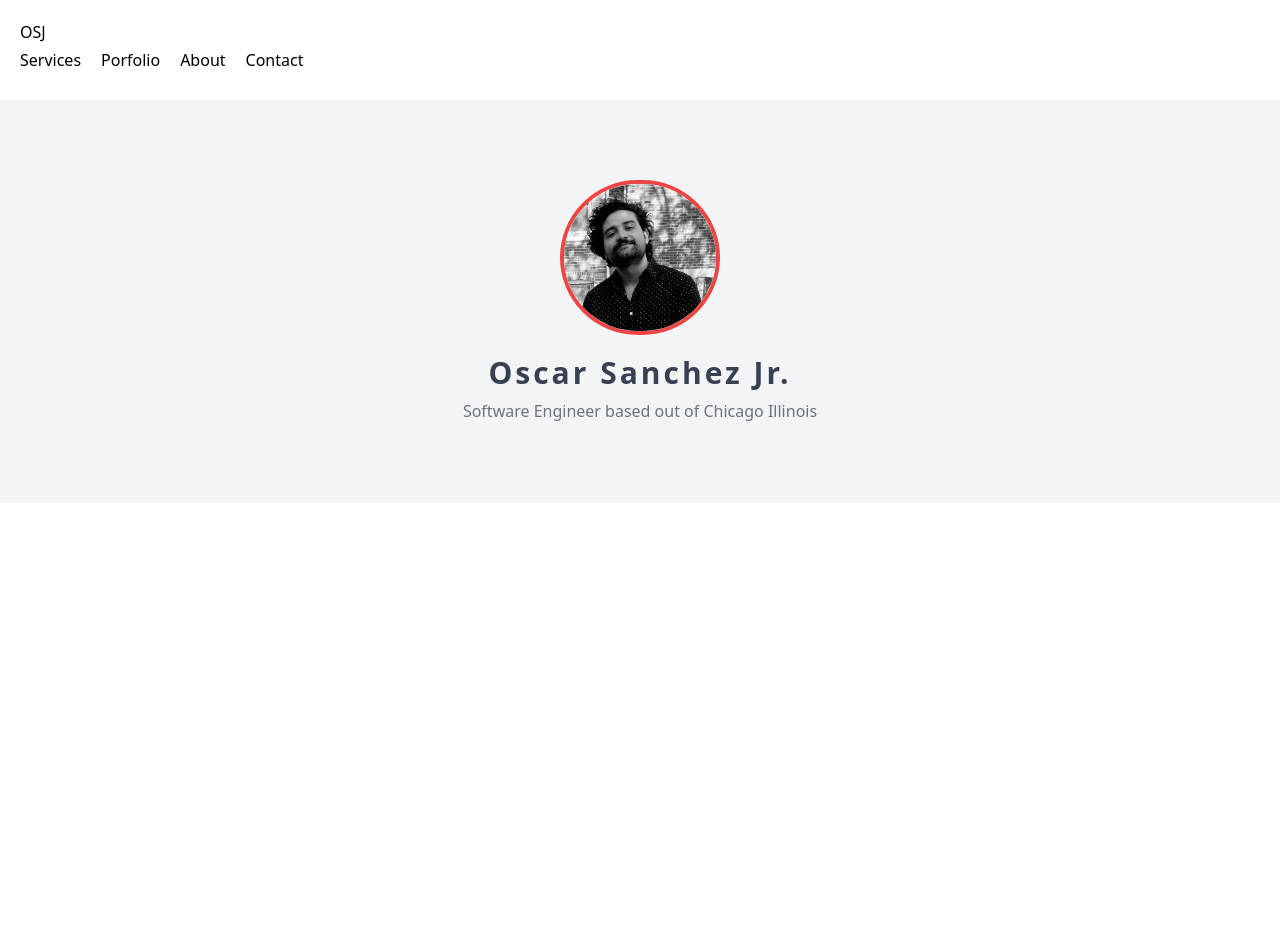
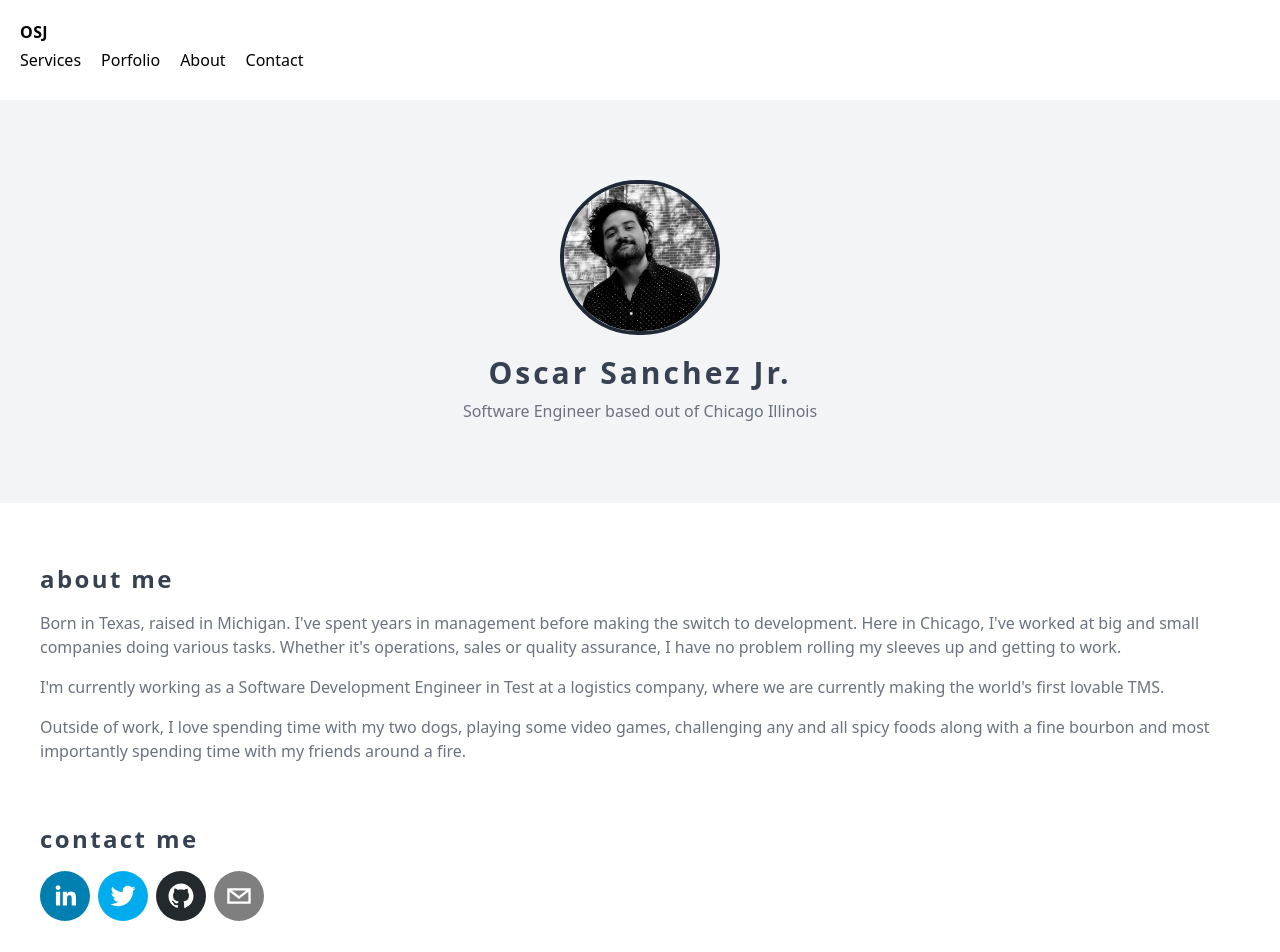
Before and after one commit to heyosj/heyosj-portfolio, a React (Create React App) app: page / in a window 1280 px wide. Shown: the top 952 px of the page. Before the commit the page ends 800 px from the top, so only its background shows below. Built offline with nearby package versions, Linux system fonts and the light colour scheme.

Commit message:
contact page

```diff
--- a/package.json
+++ b/package.json
@@ -11,6 +11,7 @@
 		"react": "^17.0.2",
 		"react-dom": "^17.0.2",
 		"react-scripts": "4.0.3",
+		"react-social-icons": "^5.4.0",
 		"web-vitals": "^1.0.1"
 	},
 	"scripts": {
--- a/src/App.js
+++ b/src/App.js
@@ -1,6 +1,8 @@
 import './App.css';
 import Navbar from './components/Navbar/Navbar';
 import IntroImage from './components/IntroImage/IntroImage';
+import About from './components/About/About';
+import Contact from './components/Contact/Contact';
 
 function App() {
 	return (
@@ -8,6 +10,8 @@ function App() {
 			<header className="App-header">
 				<Navbar />
 				<IntroImage />
+				<About />
+				<Contact />
 			</header>
 		</div>
 	);
--- /dev/null
+++ b/src/components/About/About.js
@@ -0,0 +1,25 @@
+import React from 'react';
+
+const About = () => {
+	return (
+		<div className="container mx-auto pt-10 px-10">
+			<h1 className="tracking-widest text-2xl text-gray-700 font-black pt-5">about me</h1>
+			<p className="text-1xl text-gray-500 pt-4">
+				Born in Texas, raised in Michigan. I've spent years in management before making the switch to
+				development. Here in Chicago, I've worked at big and small companies doing various tasks. Whether it's
+				operations, sales or quality assurance, I have no problem rolling my sleeves up and getting to work.
+			</p>
+			<p className="text-1xl text-gray-500 pt-4">
+				I'm currently working as a Software Development Engineer in Test at a logistics company, where we are
+				currently making the world's first lovable TMS.
+			</p>
+			<p className="text-1xl text-gray-500 pt-4">
+				Outside of work, I love spending time with my two dogs, playing some video games, challenging any and
+				all spicy foods along with a fine bourbon and most importantly spending time with my friends around a
+				fire.
+			</p>
+		</div>
+	);
+};
+
+export default About;
--- /dev/null
+++ b/src/components/Contact/Contact.js
@@ -0,0 +1,28 @@
+import React from 'react';
+import { SocialIcon } from 'react-social-icons';
+
+const Contact = () => {
+	return (
+		<div className="container mx-auto p-10">
+			<h1 className="tracking-widest text-2xl text-gray-700 font-black pt-5 pb-4 flex justify-between">
+				contact me
+			</h1>
+			<div className="">
+				<span className="pr-2 cursor-pointer" target="_blank">
+					<SocialIcon url="https://www.linkedin.com/in/osanchezjr" network="linkedin" target="_blank" />
+				</span>
+				<span className="pr-2 cursor-pointer">
+					<SocialIcon url="https://www.twitter.com/heyosj" network="twitter" target="_blank" />
+				</span>
+				<span className="pr-2 cursor-pointer">
+					<SocialIcon url="https://wwww.github.com/heyosj" network="github" target="_blank" />
+				</span>
+				<span className="pr-2 cursor-pointer">
+					<SocialIcon url={'mailto:ojsanch@gmail.com'} network="email" target="_blank" />
+				</span>
+			</div>
+		</div>
+	);
+};
+
+export default Contact;
--- a/src/components/IntroImage/IntroImage.js
+++ b/src/components/IntroImage/IntroImage.js
@@ -8,7 +8,7 @@ const IntroImage = () => {
 				<img
 					src={ImageOfMe}
 					alt="me.jpg"
-					className="w-40 h-auto rounded-full mx-auto border-red-500 border-4"
+					className="w-40 h-auto rounded-full mx-auto border-gray-800 border-4"
 				/>
 				<h1 className="tracking-widest text-3xl text-gray-700 font-black pt-5">Oscar Sanchez Jr.</h1>
 				<h4 className="text-1xl text-gray-500 pt-2">Software Engineer based out of Chicago Illinois</h4>
--- a/src/components/Navbar/Navbar.js
+++ b/src/components/Navbar/Navbar.js
@@ -16,7 +16,7 @@ const Navbar = () => {
 		<div className="container mx-auto p-5">
 			<nav className="flex-row md:justify-between">
 				<div className="flex flex-row justify-between">
-					<a href="#" className="h-5 w-5">
+					<a href="#" className="h-5 w-5 tracking-wide font-semibold">
 						OSJ
 					</a>
 					<p id="hamburgerbtn" className="md:hidden">
```
Also changed, not shown: 2 other files (tests, documents, lock files or other folders).
